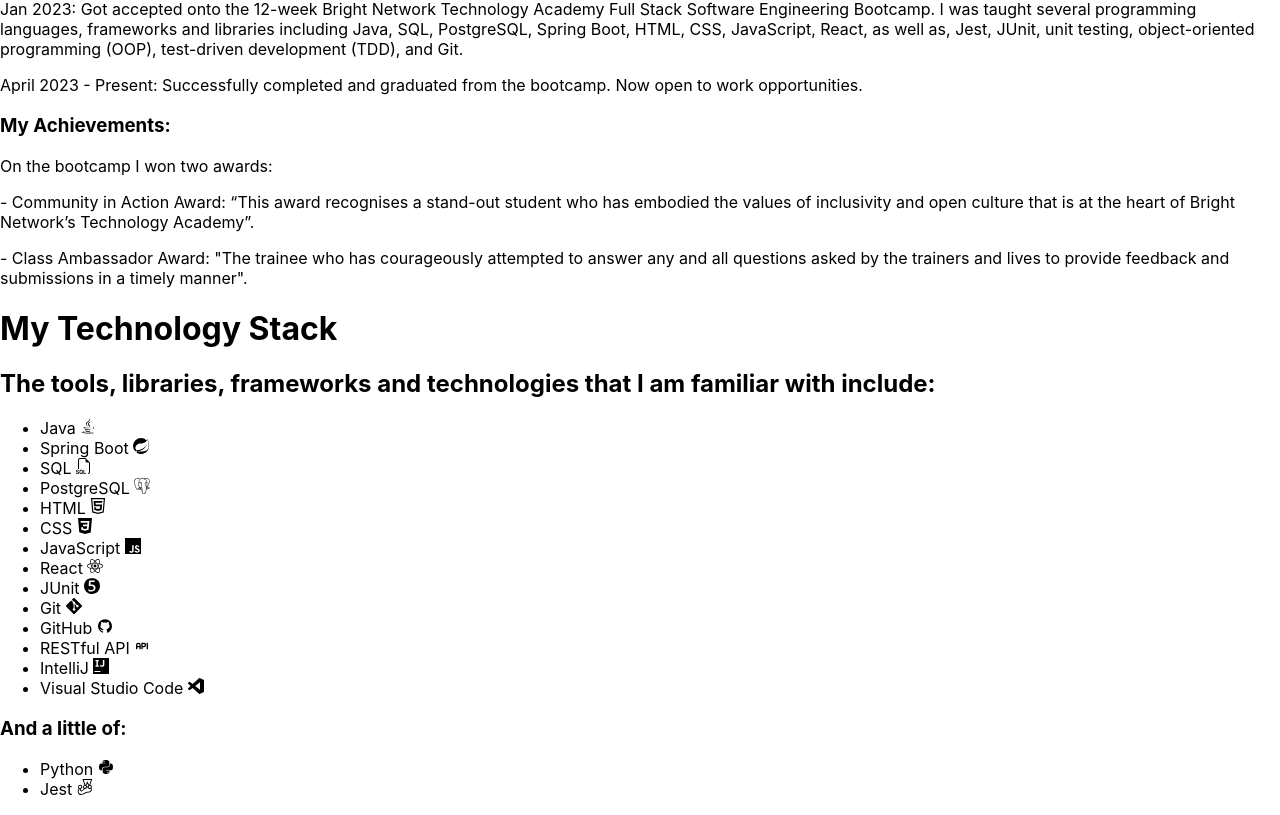
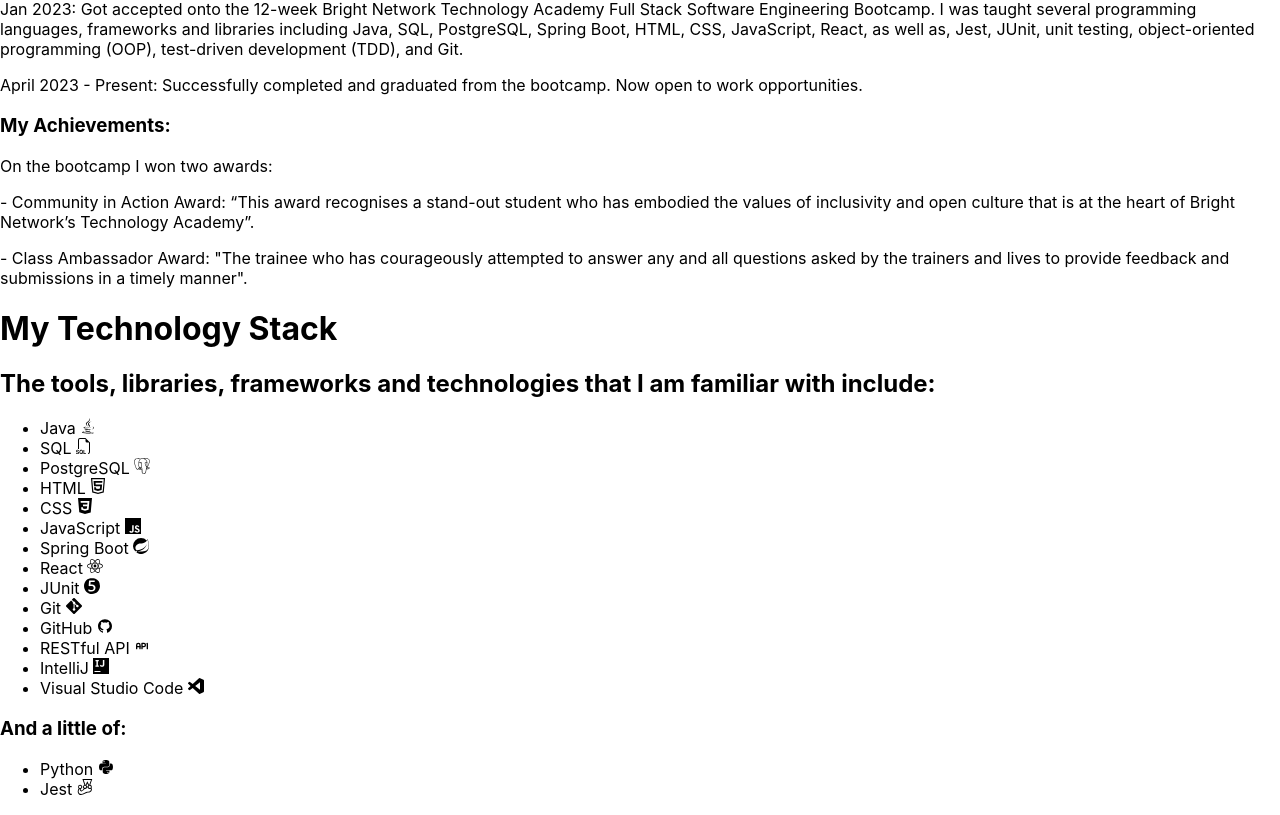
Before and after one commit to ChinikaC/My_Portfolio, a React (Create React App) app: page /TechnologyStack in a window 1280 px wide. Shown: the part 636-1451 px from the top of the page. Built offline with nearby package versions, Linux system fonts and the light colour scheme.

Commit message:
Reordered icons

```diff
--- a/src/components/TechnologyStack.js
+++ b/src/components/TechnologyStack.js
@@ -26,9 +26,6 @@
     Java <FaJava/>
     </li>
     <li>
-    Spring Boot <SiSpring/>
-    </li>
-    <li>
     SQL <BsFiletypeSql/>
     </li>
     <li>
@@ -42,6 +39,9 @@
     </li>
     <li>
     JavaScript <SiJavascript/>
+    </li>
+    <li>
+    Spring Boot <SiSpring/>
     </li>
     <li>
     React <FaReact/>
```
